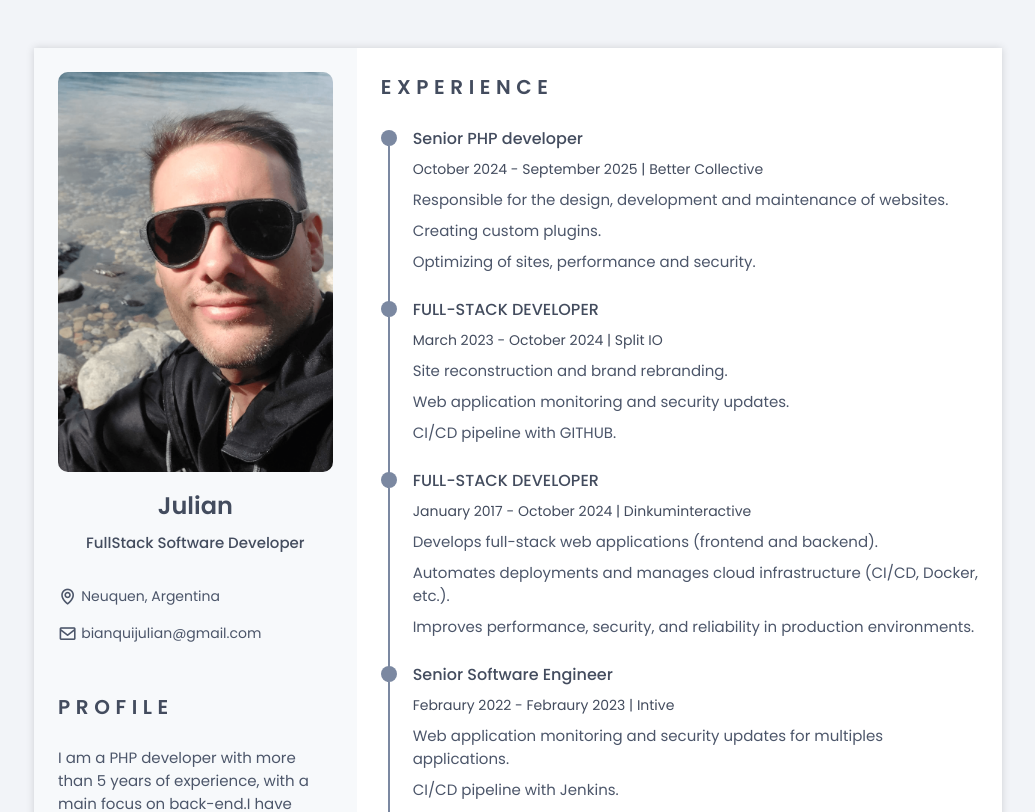
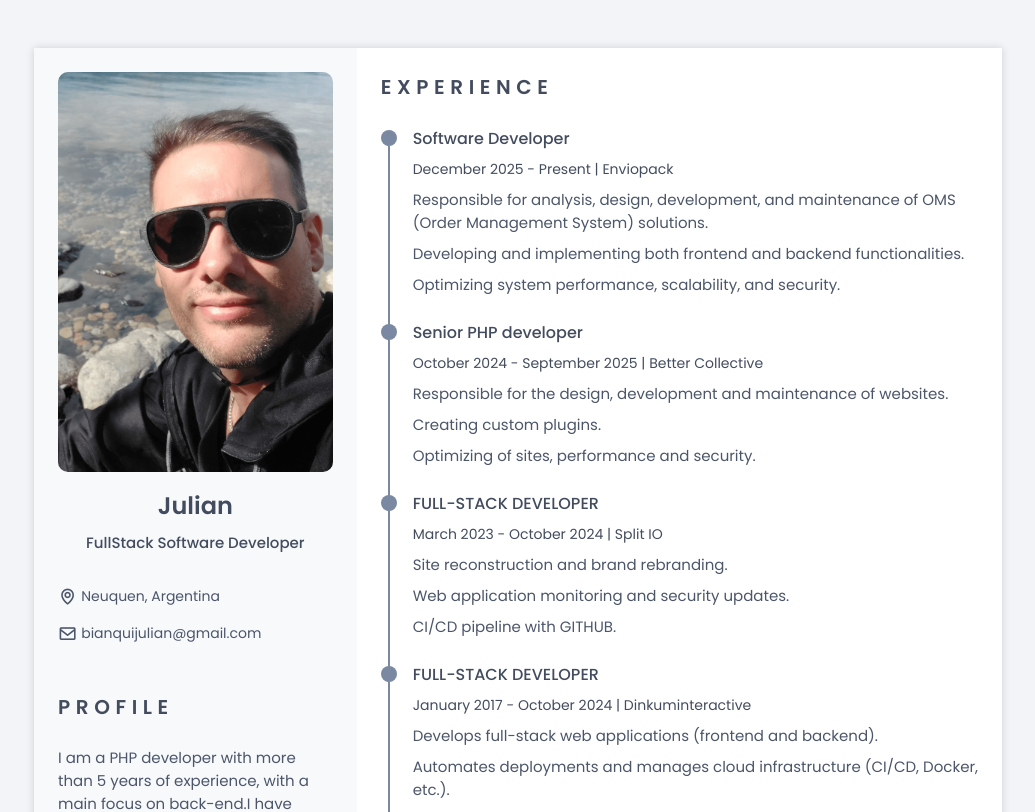
Before and after one commit to bianqui149/resume-cv, a React (Vite) app: page / in a window 1280 px wide. Shown: the top 812 px of the page, without its empty margins (122-1157 px from the left). Built offline with nearby package versions, Linux system fonts and the light colour scheme.

Commit message:
adding more data job

```diff
--- a/src/Schemas/Data.js
+++ b/src/Schemas/Data.js
@@ -69,6 +69,16 @@ export const Data = {
   },
   experience: {
     works: [
+      {
+        title: "Software Developer",
+        period: "December 2025 - Present",
+        company: "Enviopack",
+        description: [
+          "Responsible for analysis, design, development, and maintenance of OMS (Order Management System) solutions.",
+          "Developing and implementing both frontend and backend functionalities.",
+          "Optimizing system performance, scalability, and security.",
+        ],
+      },
       {
         title: "Senior PHP developer",
         period: "October 2024 - September 2025",
```
